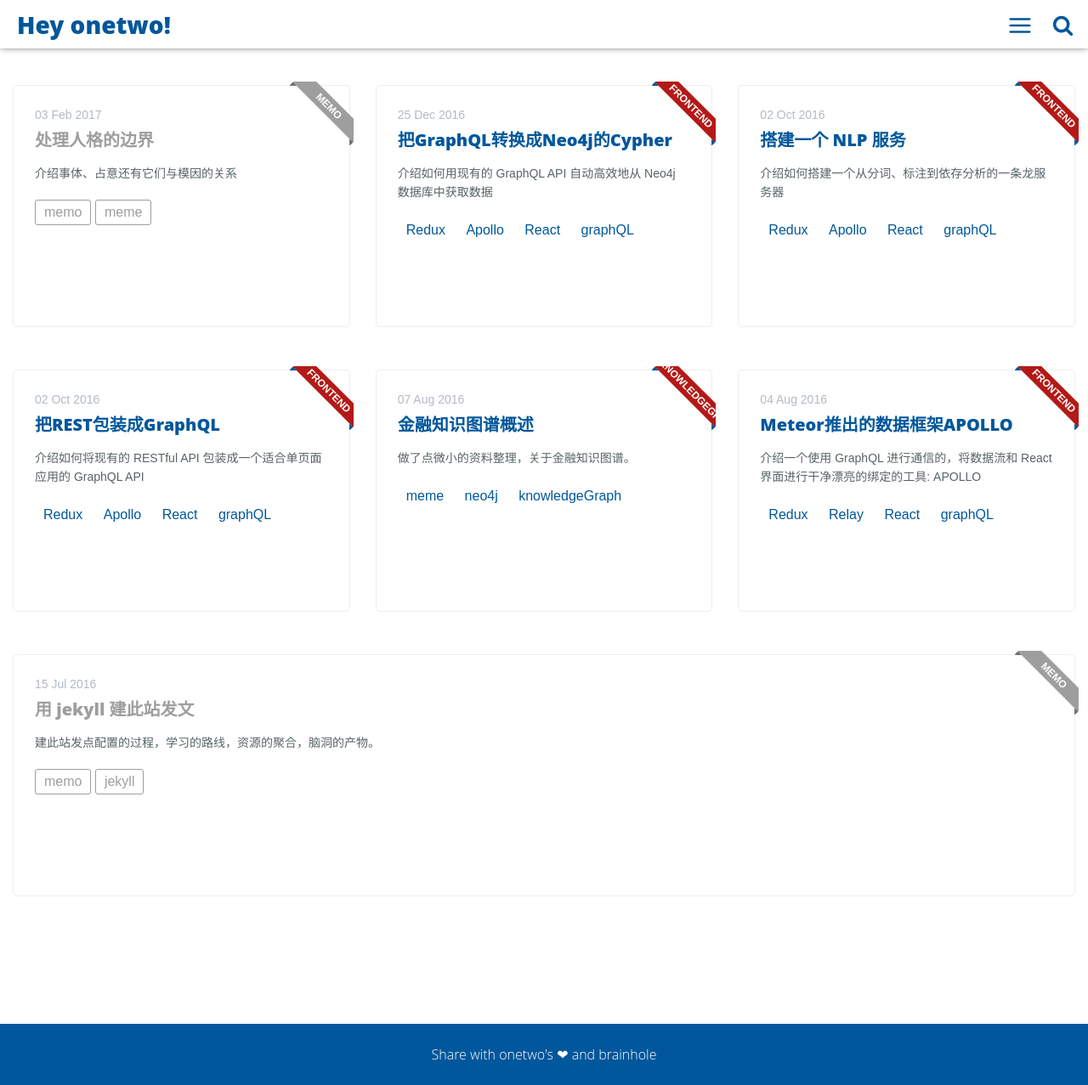
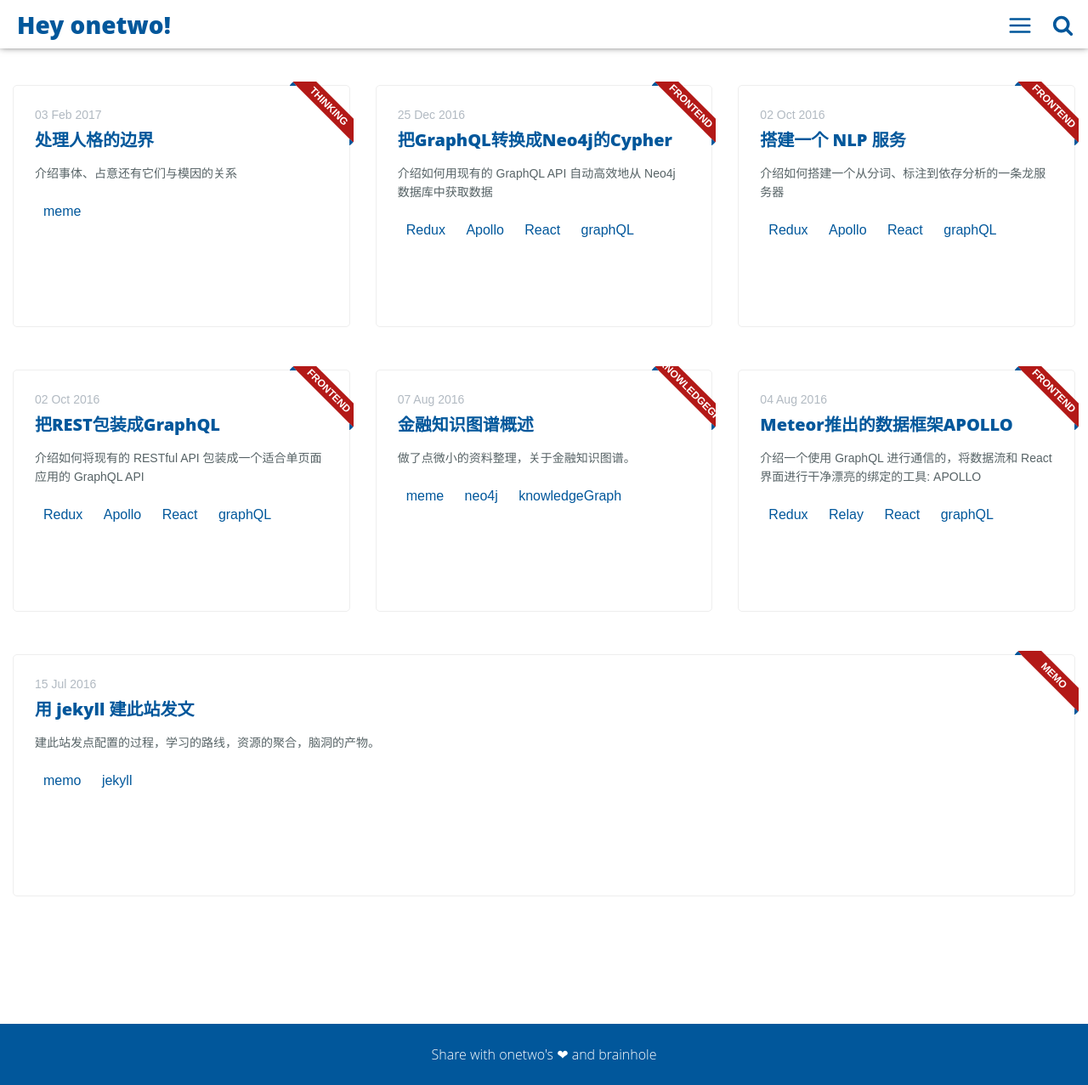
Before and after one commit to linonetwo/linonetwo.github.io, a Jekyll site: the page built from index.html, in a window 1280 px wide and 1277 px high. Shown: the whole window at 85% size. Built offline with Jekyll 4.4.1, drawn with Linux system fonts in a browser that asks for light colours.

Commit message:
try color

```diff
--- a/_posts/2017-02-03-处理人格的边界.md
+++ b/_posts/2017-02-03-处理人格的边界.md
@@ -4,10 +4,9 @@
 date: 2017-02-03 11:14:20 +0800
 image: 'blog-author.jpg'
 description: '思考我们对一次性身份和持续性项目的认知方式'
-main-class: 'memo'
+main-class: 'Thinking'
 color: '#7AAB13'
 tags:
-- memo
 - meme
 categories: Journal
 twitter_text:
--- a/src/styl/_theme-colors.styl
+++ b/src/styl/_theme-colors.styl
@@ -1,12 +1,12 @@
 themes = {
     post-jekyll: #B31917,
-    post-css: #2DA0C3,
+    post-FrontEnd: #2DA0C3,
     post-js: #D6BA32,
     post-html: #EB7728,
-    post-svg: #7D669E,
+    post-Thinking: #7D669E,
     post-dev: #637a91,
     post-misc: #7AAB13,
-    post-memo: #9E9E9E
+    post-Memo: #9E9E9E
 }
 
 for theme, category-color in themes
```
Also changed, not shown: _posts/2016-07-16-建此站发点文.md (+1 -1 lines).
